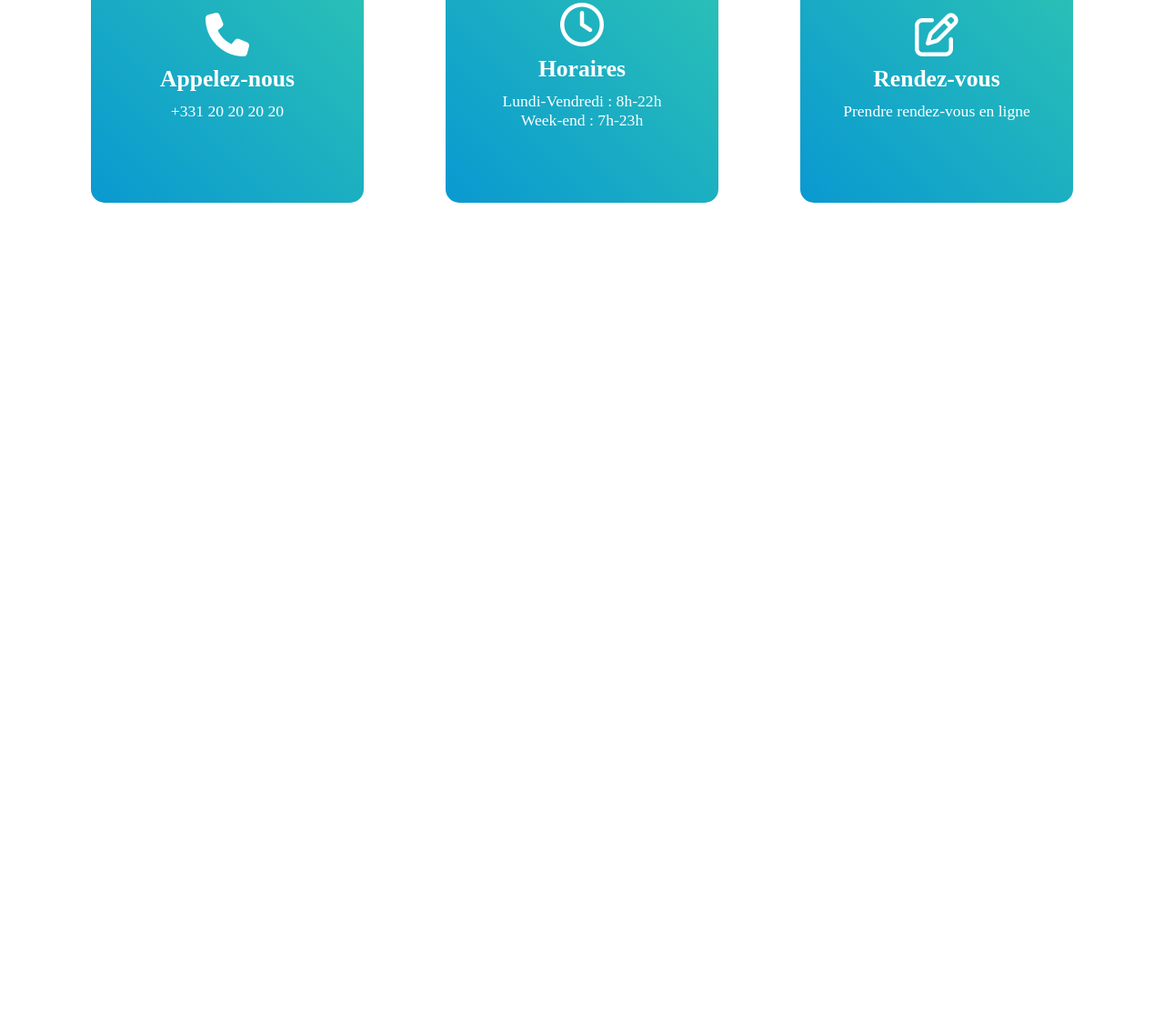
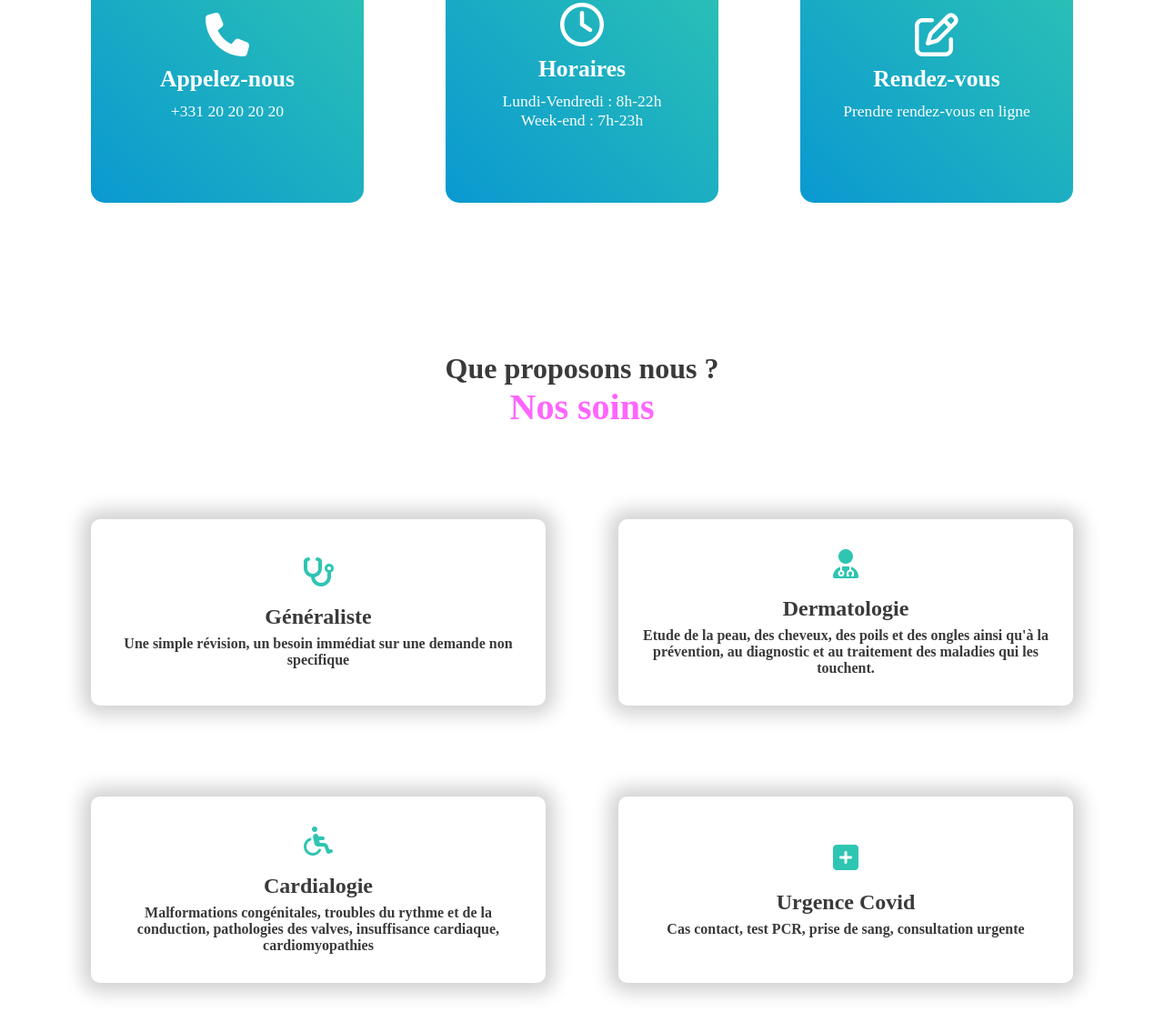
Before and after one commit to Rangeraluffy/COVID-Website, a plain HTML site: page index.html in a window 1280 px wide. Shown: the part 1104-2239 px from the top of the page at 91% size. Before the commit the page ends 1427 px from the top, so only its background shows below. Drawn offline with Linux system fonts and the light colour scheme; a web font is replaced by a local one.

Commit message:
Soins HTML CSS

```diff
--- a/assets/style/style.css
+++ b/assets/style/style.css
@@ -260,3 +260,103 @@ header#sidebar p span{
 #infos .container .bloc p {
   color: white;
 }
+
+/* SOINS */
+
+#services {
+  margin: 4em 0;
+}
+
+#services .container{
+  display: flex;
+  justify-content: space-evenly;
+  align-items: center;
+  max-width: 1200px;
+  margin: 0 auto;
+  flex-wrap: wrap;
+  padding: 50px 0 100px 0;
+}
+
+#services div.title {
+  text-align: center;
+}
+
+#services div.title h6 {
+  font-size: 2em;
+  color: #3a3a3a;
+}
+
+#services div.title h3 {
+  font-size: 2.5em;
+  color: #ff65ff;
+}
+
+@media screen and (min-width: 550px){
+  #services .card{
+    width: 600px !important;
+  }
+}
+
+#services .card{
+  max-width: 500px;
+  min-height: 205px;
+  padding: 20px;
+  box-sizing: border-box;
+  margin: 50px 20px;
+  border-radius: 10px;
+  box-shadow: 0px 0px 20px 10px #d2d2d2;
+  display: flex;
+  flex-direction: column;
+  justify-content: center;
+  cursor: pointer;
+  transition: 0.3s;
+  position: relative;
+}
+
+#services .card:hover{
+  transform: translateY(-15px);
+}
+
+#services .card::before{
+  content: "";
+  position: absolute;
+  transition: 0.5s;
+  height: 5px;
+  background: linear-gradient(45deg,#0a99d1, #2ec5b2);
+  bottom: 0;
+  right: 100%;
+  left: 0;
+  border-radius: 50px;
+}
+
+#services .card:hover::before{
+  right: 0%;
+}
+
+
+#services .card span{
+  font-size: 2em;
+  color: #2ec5b2;
+  transition: 1s ease-in-out;
+}
+
+#services .card .content-card{
+text-align: center;
+}
+
+#services .card:hover span{
+  transform: rotate(360deg);
+}
+
+
+#services .card h4{
+  margin: 20px 0 7px 0;
+  font-size: 1.5em;
+  color: #3a3a3a;
+  font-weight: 800;
+}
+
+#services .card p{
+  color: #3a3a3a;
+  font-weight: 600;
+}
--- a/index.html
+++ b/index.html
@@ -95,7 +95,46 @@
     </section>
     <!-- //Informations -->
 
-
+    <!-- Soins -->
+    <div id="services">
+      <div>
+        <div class="title">
+          <h6>Que proposons nous ?</h6>
+          <h3>Nos soins</h3>
+        </div>
+        <div class="container">
+          <div class="card">
+            <div class="content-card">
+              <span class="fa fa-stethoscope"></span>
+              <h4>Généraliste</h4>
+              <p>Une simple révision, un besoin immédiat sur une demande non specifique</p>
+            </div>
+          </div>
+          <div class="card">
+            <div class="content-card">
+              <span class="fa fa-user-md"></span>
+              <h4>Dermatologie</h4>
+              <p>Etude de la peau, des cheveux, des poils et des ongles ainsi qu'à la prévention, au diagnostic et au traitement des maladies qui les touchent. </p>
+            </div>
+          </div>
+          <div class="card">
+            <div class="content-card">
+              <span class="fa fa-wheelchair"></span>
+              <h4>Cardialogie</h4>
+              <p>Malformations congénitales, troubles du rythme et de la conduction, pathologies des valves, insuffisance cardiaque, cardiomyopathies</p>
+            </div>
+          </div>
+          <div class="card">
+            <div class="content-card">
+              <span class="fa fa-plus-square"></span>
+              <h4>Urgence Covid</h4>
+              <p>Cas contact, test PCR, prise de sang, consultation urgente</p>
+            </div>
+          </div>
+        </div>
+      </div>
+    </div>
+    <!-- //Soins -->
     <script>
     function myFunction(){
       document.getElementById('sidebar').classList.toggle("open-sidebar");
```
